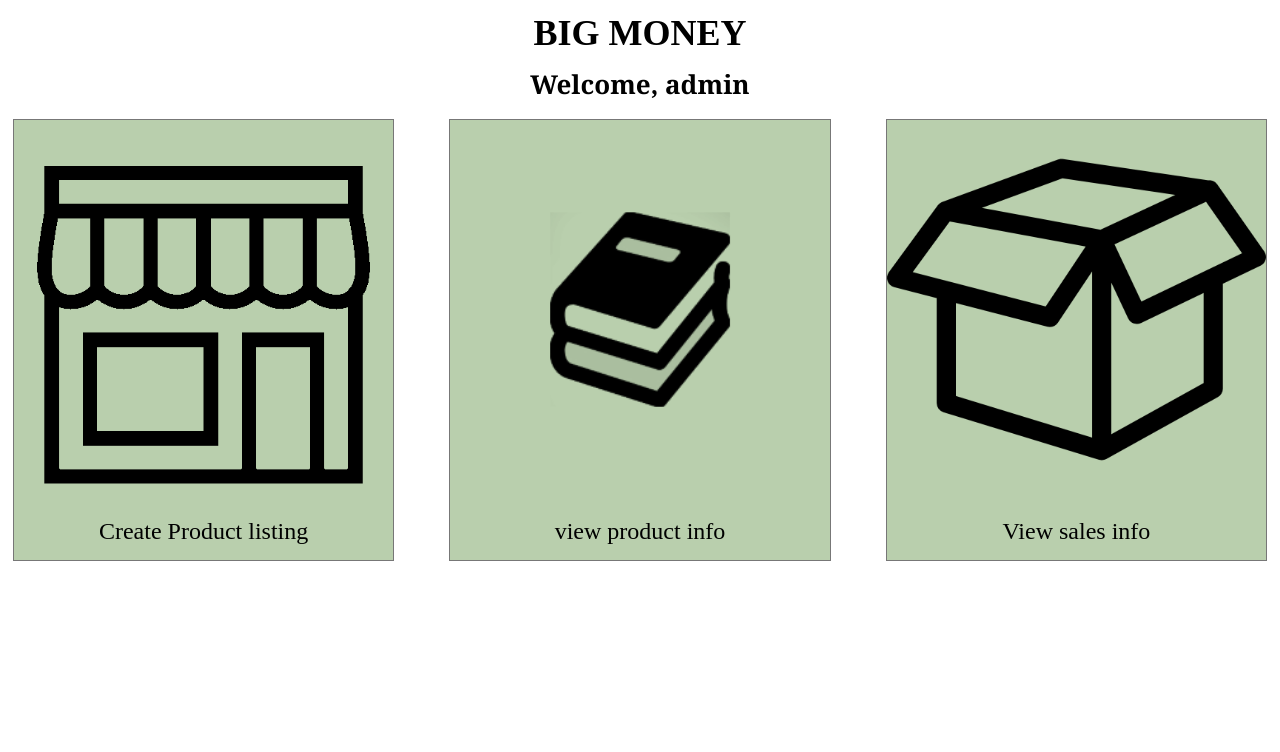
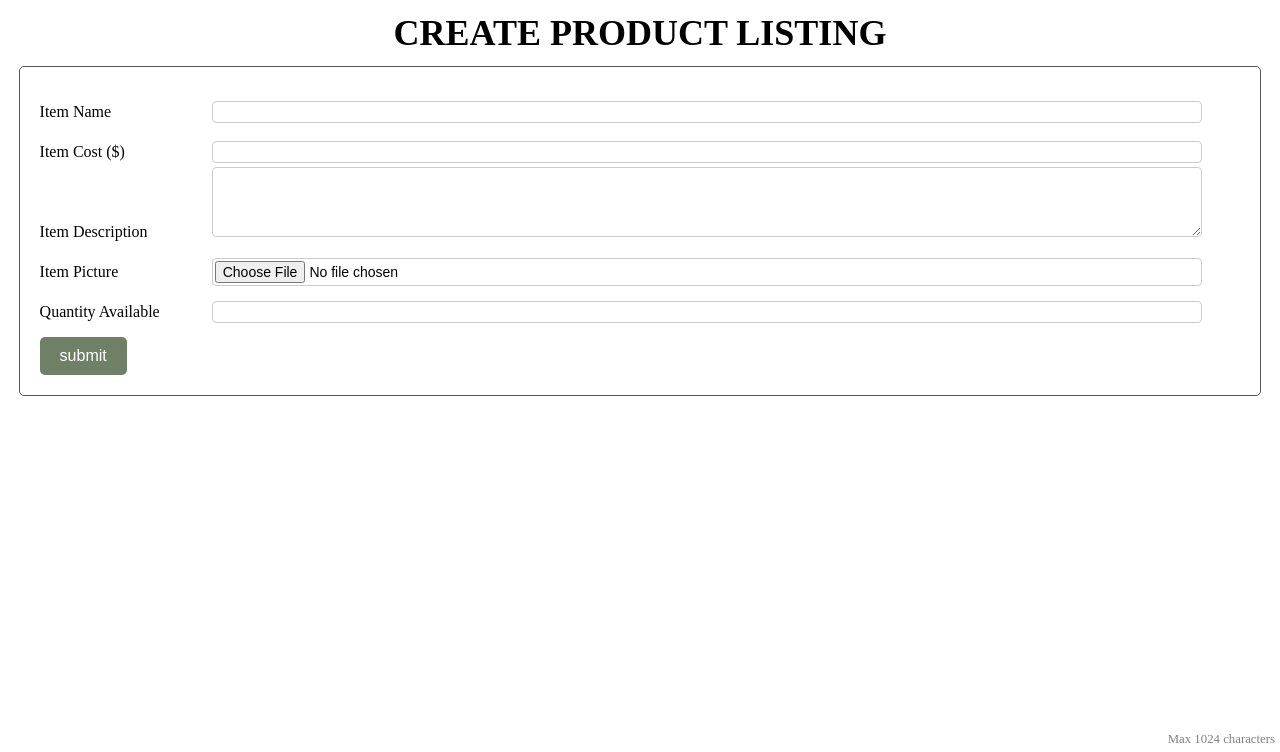
Before and after one commit to ChandlerWeeks/Group2, a Django app: page /create-listing in a window 1280 px wide. Shown: the part 48-800 px from the top of the page. Run offline with Django 4.2, Linux system fonts and the light colour scheme; a user stored in the database is signed in.

Commit message:
added ability to create and view merchandise

```diff
--- a/bigMoney/admin.py
+++ b/bigMoney/admin.py
@@ -11,13 +11,13 @@ class MerchandiseInLine(admin.StackedInline):
 
 @admin.register(User)
 class UserAdmin(admin.ModelAdmin):
-    list_display = ['username', 'name', 'email', 'balance', 'address', 'is_approved']
+    list_display = ['username', 'is_approved', 'name', 'email', 'balance', 'address']
     fields = ['is_approved']
 
 @admin.register(merchandise)
 class MerchandiseAdmin(admin.ModelAdmin):
-    fields = ['title','cost','description','date_posted',
-    'image', 'quantity_in_stock', "is_approved"]
+    fields = ['title', "is_approved", 'cost','description','date_posted',
+    'image', 'quantity_in_stock']
     ordering = ('-date_posted',)
 
 
--- a/bigMoney/forms.py
+++ b/bigMoney/forms.py
@@ -1,6 +1,6 @@
 from django import forms
 from django.contrib.auth.forms import UserCreationForm
-from .models import User, Address
+from .models import User, Address, merchandise
 
 class RegistrationForm(UserCreationForm):
     email = forms.EmailField(required=True)
@@ -21,3 +21,9 @@ class accountDetailsForm(forms.ModelForm):
     class Meta:
         model = User
         fields = ['name', 'email', 'balance']
+
+class merchandiseForm(forms.ModelForm):
+    class Meta:
+        model = merchandise
+        fields = ['title', 'cost', 'description', 'image',
+                  'quantity_in_stock']
--- a/bigMoney/models.py
+++ b/bigMoney/models.py
@@ -28,9 +28,9 @@ class merchandise(models.Model):
     poster = models.ForeignKey(settings.AUTH_USER_MODEL, on_delete=models.SET_NULL, null=True)
     title = models.CharField(max_length=255)
     date_posted = models.DateTimeField(default=timezone.now)
-    cost = models.FloatField()
-    description = models.CharField(max_length=1024)
-    image = models.ImageField(default='default.jpg', upload_to="merchandise_pics")
+    cost = models.DecimalField(max_digits=8, decimal_places=2)
+    description = models.TextField(max_length=1024)
+    image = models.ImageField(default='default.jpg', upload_to='product_images')
     quantity_in_stock = models.IntegerField()
 
     is_approved = models.BooleanField(default=None, null=True)
@@ -40,8 +40,7 @@ class merchandise(models.Model):
 
 
 class shoppingCart(models.Model):
-    poster = models.ForeignKey(settings.AUTH_USER_MODEL, on_delete=models.SET_NULL, null=True)
-
+    customer = models.ForeignKey(settings.AUTH_USER_MODEL, on_delete=models.SET_NULL, null=True)
     items = models.ManyToManyField(merchandise)
 
 
--- a/bigMoney/static/styling/styles.css
+++ b/bigMoney/static/styling/styles.css
@@ -89,7 +91,7 @@
     margin-bottom: -10px;
 }
 
-.input-block input {
+.input-block input, .input-block textarea {
     padding: 2px;
     width: 82%;
     border: 1px solid #ccc;
--- /dev/null
+++ b/bigMoney/templates/create_listing.html
@@ -0,0 +1,45 @@
+{% extends 'base.html' %}
+
+{% block content %}
+<h2 class="page-title">Create Product Listing</h2>
+
+<form class="form" method="post" enctype="multipart/form-data">
+  {% csrf_token %}
+
+  <div class="input-block">
+    <label for="title"></label>
+    <p class="input_descriptor">Item Name</p>
+    <input class="get_input" id="title" type="text" name="title" maxlength='255'required>
+  </div>
+
+  <div class="input-block">
+    <label for="cost"></label>
+    <p class="input_descriptor">Item Cost ($)</p>
+    <input class="get_input" id="cost" type="number" name="cost" step='0.01' required>
+  </div>
+
+  <div class="input-block">
+    <label for="description"></label>
+    <div style="position: relative;"></div>
+    <p class="input_descriptor">Item Description</p>
+      <textarea class="get_input" id="description" name="description" rows="4" cols="50" maxlength="1024" required></textarea>
+      <span style="position: absolute; bottom: 5px; right: 5px; font-size: 0.8em; color: gray;">Max 1024 characters</span>
+    </div>
+  </div>
+
+  <div class="input-block">
+    <label for="image"></label>
+    <p class="input_descriptor">Item Picture</p>
+    <input class="get_input" id="image" type="file" accept="image/*" name="image" required>
+  </div>
+
+  <div class="input-block">
+    <label for="quantity_in_stock"></label>
+    <p class="input_descriptor">Quantity Available</p>
+    <input class="get_input" id="quantity_in_stock" type="number" name="quantity_in_stock" maxlength='255'required>
+  </div>
+
+
+  <button type="submit" class="btn">submit</button>
+</form>
+{% endblock %}
--- a/bigMoney/urls.py
+++ b/bigMoney/urls.py
@@ -1,5 +1,7 @@
 from django.urls import path
 from . import views
+from django.conf import settings
+from django.conf.urls.static import static
 
 urlpatterns = [
  path("", views.home, name="home"),
@@ -9,8 +11,11 @@ urlpatterns = [
  path("view_account/", views.view_account_details, name="view-account"),
  path('change_address/', views.change_address, name="change-address"),
  path('edit-account', views.edit_account, name="edit-account"),
- path('create-listing', views.home, name="create-listing"),
+ path('create-listing', views.create_listing, name="create-listing"),
  path('view-my-listings', views.home, name="view-my-listings"),
  path('view-my-sales', views.home, name='view-my-sales'),
- path('view-product', views.edit_account, name="view-product")
+ path('view-product/<int:item_id>/', views.view_merchandise, name="view-product")
 ]
+
+# allows for images to be uploaded
+urlpatterns += static(settings.MEDIA_URL, document_root=settings.MEDIA_ROOT)
--- a/bigMoney/views.py
+++ b/bigMoney/views.py
@@ -1,8 +1,7 @@
 from django.contrib.auth.forms import AuthenticationForm
 from django.contrib.auth import authenticate, login, logout
-from django.shortcuts import render, redirect
-from django.contrib.auth.decorators import login_required
-from django.http import HttpResponse
+from django.shortcuts import render, redirect, get_object_or_404
+from django.contrib.auth.decorators import login_required, user_passes_test
 from .forms import *
 from .models import *
 
@@ -97,3 +96,28 @@ def edit_account(request):
         form = accountDetailsForm()
 
     return render(request, "edit_account.html", {"form": form})
+
+def is_not_customer(user):
+    return user.is_authenticated and user.role != 'C'
+
+def is_not_seller(user):
+    return user.is_authenticated and user.role != 'S'
+
+@user_passes_test(is_not_customer) # makes sure user is not a customer, but a seller
+@login_required
+def create_listing(request):
+    if request.method == 'POST':
+        form = merchandiseForm(request.POST, request.FILES)
+        if form.is_valid():
+            merchandise_item = form.save(commit=False)
+            merchandise_item.poster = request.user
+            merchandise_item.save()
+            request.user.available_merch.add(merchandise_item)
+            return redirect('home')
+    else:
+        form = merchandiseForm()
+    return render(request, 'create_listing.html', {'form': form})
+
+def view_merchandise(request, item_id):
+    item = get_object_or_404(merchandise, pk=item_id)
+    return render(request, 'view_item.html', {'item': item})
--- a/mysite/settings.py
+++ b/mysite/settings.py
@@ -9,7 +9,7 @@ https://docs.djangoproject.com/en/4.1/topics/settings/
 For the full list of settings and their values, see
 https://docs.djangoproject.com/en/4.1/ref/settings/
 """
-
+import os
 from pathlib import Path
 
 # Build paths inside the project like this: BASE_DIR / 'subdir'.
@@ -120,6 +120,9 @@ USE_TZ = True
 
 STATIC_URL = 'static/'
 
+MEDIA_ROOT = os.path.join(BASE_DIR, 'media')
+MEDIA_URL = '/media/'
+
 # Default primary key field type
 # https://docs.djangoproject.com/en/4.1/ref/settings/#default-auto-field
 
```
Also changed, not shown: other parts of bigMoney/static/styling/styles.css (+72 -1 lines), bigMoney/templates/view_item.html (added, +25 -0 lines), bigMoney/migrations/0007_alter_merchandise_cost.py (added), bigMoney/migrations/0008_alter_merchandise_description_and_more.py (added), bigMoney/migrations/0009_alter_merchandise_image.py (added), bigMoney/migrations/0010_rename_poster_shoppingcart_customer.py (added), bigMoney/migrations/0011_alter_merchandise_image.py (added), db.sqlite3, media/product_images/espresso.jpg (added), media/product_images/random-egg-found-under.jpg (added).
